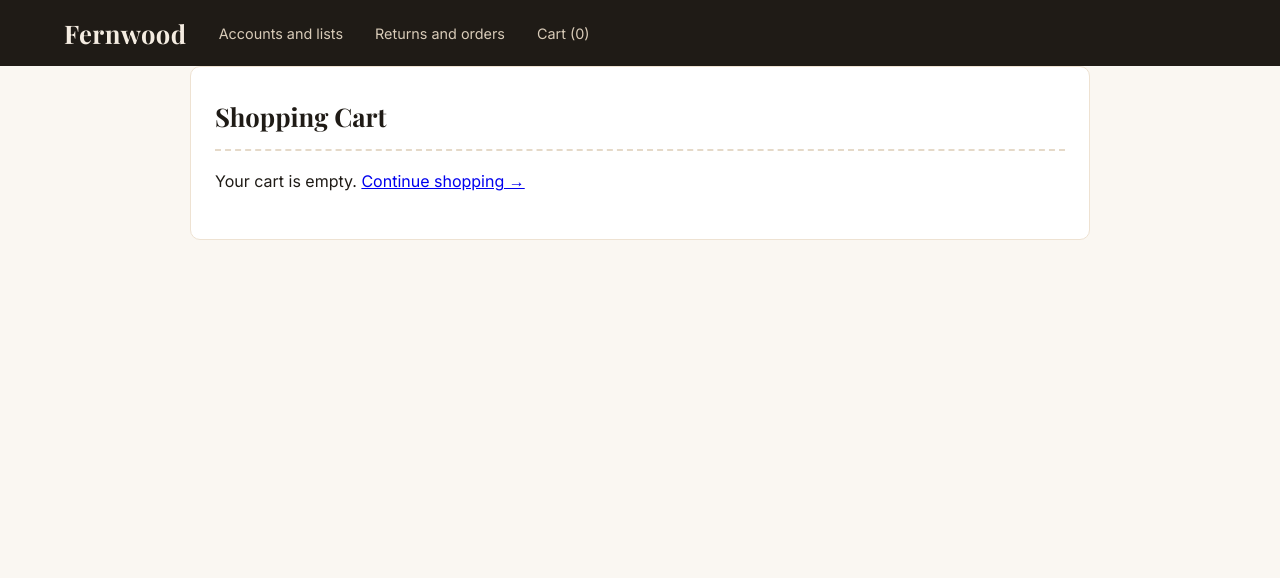
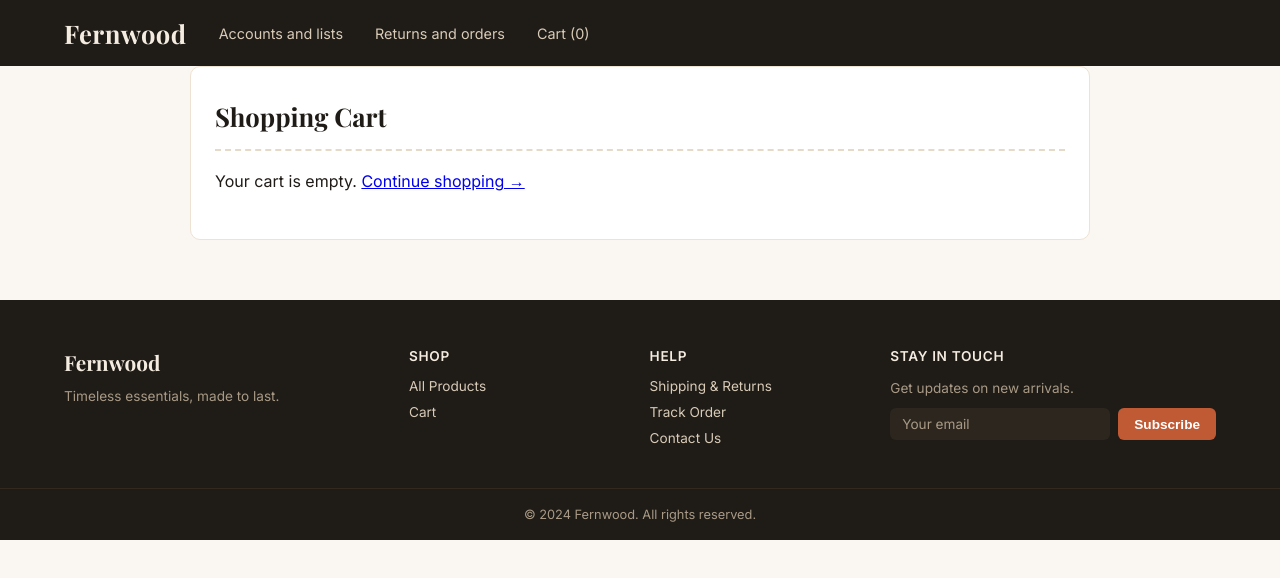
Before and after one commit to Azeemproo/Ecommerce-Website, a React (Vite) app: page /cart in a window 1280 px wide. Shown: the top 578 px of the page. Built offline with nearby package versions, Linux system fonts and the light colour scheme.

Commit message:
add footer to website

```diff
--- a/src/App.css
+++ b/src/App.css
@@ -416,3 +416,119 @@ body {
     grid-template-columns: 1fr 1fr;
   }
 }
+
+/* ---------- FOOTER ---------- */
+.site-footer {
+  background: #1f1b16;
+  color: #d8cbb8;
+  margin-top: 60px;
+}
+
+.footer-inner {
+  max-width: 1200px;
+  margin: 0 auto;
+  padding: 48px 24px 32px;
+  display: grid;
+  grid-template-columns: 1.5fr 1fr 1fr 1.5fr;
+  gap: 32px;
+}
+
+.footer-col h2 {
+  font-family: 'Playfair Display', serif;
+  color: #f4ece1;
+  margin: 0 0 10px 0;
+  font-size: 1.3rem;
+}
+
+.footer-col h3 {
+  font-family: 'Inter', sans-serif;
+  font-size: 0.85rem;
+  text-transform: uppercase;
+  letter-spacing: 0.05em;
+  color: #f4ece1;
+  margin: 0 0 14px 0;
+}
+
+.footer-col p {
+  font-size: 0.85rem;
+  line-height: 1.5;
+  color: #a89a86;
+  margin: 0 0 10px 0;
+}
+
+.footer-col a {
+  display: block;
+  color: #d8cbb8;
+  text-decoration: none;
+  font-size: 0.85rem;
+  margin-bottom: 10px;
+  transition: color 0.15s;
+}
+
+.footer-col a:hover {
+  color: #c05a35;
+}
+
+.footer-subscribe {
+  display: flex;
+  gap: 8px;
+  margin-top: 4px;
+}
+
+.footer-subscribe input {
+  flex: 1;
+  padding: 8px 12px;
+  border: none;
+  border-radius: 6px;
+  background: #2c261e;
+  color: #f4ece1;
+  font-family: 'Inter', sans-serif;
+  font-size: 0.85rem;
+}
+
+.footer-subscribe input::placeholder {
+  color: #a89a86;
+}
+
+.footer-subscribe button {
+  padding: 8px 16px;
+  background: #c05a35;
+  color: #fff;
+  border: none;
+  border-radius: 6px;
+  font-size: 0.85rem;
+  font-weight: 600;
+  cursor: pointer;
+  white-space: nowrap;
+}
+
+.footer-subscribe button:hover {
+  background: #a3492b;
+}
+
+.footer-bottom {
+  border-top: 1px solid #33291f;
+  text-align: center;
+  padding: 18px 24px;
+}
+
+.footer-bottom p {
+  margin: 0;
+  font-size: 0.8rem;
+  color: #a89a86;
+}
+
+/* Footer responsive */
+@media (max-width: 768px) {
+  .footer-inner {
+    grid-template-columns: 1fr 1fr;
+    gap: 24px;
+    padding: 32px 16px 24px;
+  }
+}
+
+@media (max-width: 480px) {
+  .footer-inner {
+    grid-template-columns: 1fr;
+  }
+}
--- a/src/App.jsx
+++ b/src/App.jsx
@@ -1,6 +1,7 @@
 import React, { useState, useEffect } from 'react';
 import { BrowserRouter as Router, Routes, Route, Link } from 'react-router-dom';
 import './App.css';
+import Footer from './Footer';
 
 function App() {
   const [cartItem, setCartItem] = useState([]);
@@ -57,6 +58,7 @@ function App() {
           />
         </Routes>
         {toast && <div className="toast">{toast}</div>}
+        <Footer />
       </div>
     </Router>
   );
@@ -69,7 +71,7 @@ function ShopPage({ shoppingCart }) {
   const [searchTerm, setSearchTerm] = useState("");
   const [filteredItems, setFilteredItems] = useState([]);
 
-  // ---- Fetch real product data from the API instead of a hardcoded array ----
+
   useEffect(() => {
     setLoading(true);
     fetch("https://fakestoreapi.com/products")
@@ -78,7 +80,7 @@ function ShopPage({ shoppingCart }) {
         return res.json();
       })
       .then((data) => {
-        // API sends "title", our app expects "name" — reshape it here
+
         const formatted = data.map((item) => ({
           id: item.id,
           name: item.title,
@@ -95,7 +97,7 @@ function ShopPage({ shoppingCart }) {
         setError(err.message);
         setLoading(false);
       });
-  }, []); // runs once on mount
+  }, []);
 
   const ButtonItems = [...new Set(products.map((item) => item.category))];
 
--- /dev/null
+++ b/src/footer.jsx
@@ -0,0 +1,43 @@
+import React from 'react';
+import { Link } from 'react-router-dom';
+
+function Footer() {
+  return (
+    <footer className="site-footer">
+      <div className="footer-inner">
+        <div className="footer-col">
+          <h2>Fernwood</h2>
+          <p>Timeless essentials, made to last.</p>
+        </div>
+
+        <div className="footer-col">
+          <h3>Shop</h3>
+          <Link to="/">All Products</Link>
+          <Link to="/cart">Cart</Link>
+        </div>
+
+        <div className="footer-col">
+          <h3>Help</h3>
+          <a href="#">Shipping & Returns</a>
+          <a href="#">Track Order</a>
+          <a href="#">Contact Us</a>
+        </div>
+
+        <div className="footer-col">
+          <h3>Stay in touch</h3>
+          <p>Get updates on new arrivals.</p>
+          <form className="footer-subscribe" onSubmit={(e) => e.preventDefault()}>
+            <input type="email" placeholder="Your email" />
+            <button type="submit">Subscribe</button>
+          </form>
+        </div>
+      </div>
+
+      <div className="footer-bottom">
+        <p>&copy; {new Date().getFullYear()} Fernwood. All rights reserved.</p>
+      </div>
+    </footer>
+  );
+}
+
+export default Footer;
--- a/vite.config.js
+++ b/vite.config.js
@@ -2,7 +2,6 @@ import { defineConfig } from 'vite'
 import react from '@vitejs/plugin-react-swc'
 
 export default defineConfig({
-  base: '/Ecommerce-Website/',   // agar GitHub Pages pe hai
-  // ya
-  base: '/',                      // agar Vercel/custom domain pe hai
+
+  base: '/',
 })
```
